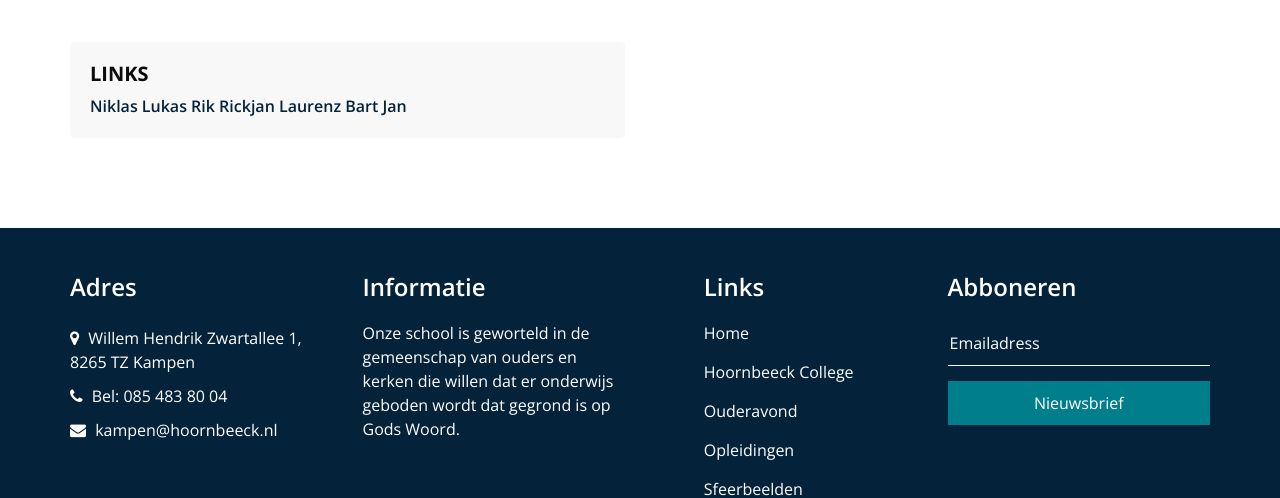
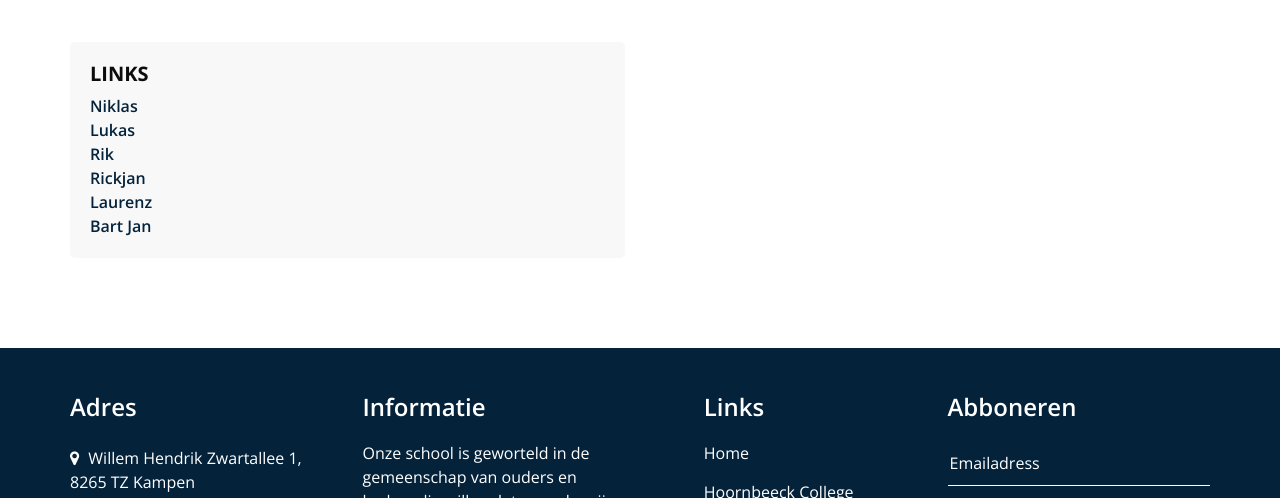
Before and after one commit to ThijsVos123/OuderavondProject, a plain HTML site: page links.html in a window 1280 px wide. Shown: the part 259-757 px from the top of the page. Drawn offline with nearby package versions, Linux system fonts and the light colour scheme; some packages are replaced by stand-ins of ours.

Commit message:
Update style.css

```diff
--- a/css/style.css
+++ b/css/style.css
@@ -1116,4 +1116,8 @@ a:focus {
 .lijst .row .detail-box a:hover {
   background-color: #0a97b0;
 }
+
+.links {
+  display: block;
+}
 /*# sourceMappingURL=style.css.map */
```
